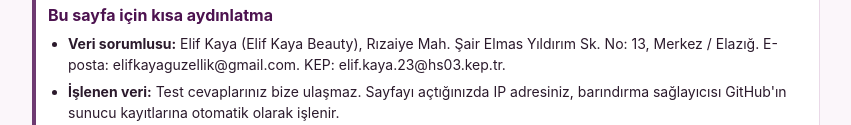
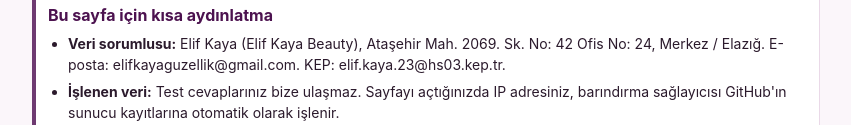
Before and after one commit to pakiahmet78/cildinin-hikayesi, a plain HTML site: page index.html in a window 1280 px wide. Shown: the part 2813-2938 px from the top of the page, without its empty margins (214-1065 px from the left). Drawn offline with Linux system fonts and the light colour scheme.

Commit message:
Aydinlatma metni: veri sorumlusu adresi guncellendi (Atasehir Mah.)
Co-Authored-By: Claude Opus 5.5 <noreply@anthropic.com>

```diff
--- a/index.html
+++ b/index.html
@@ -160,7 +160,7 @@ a.dugme:hover{background:var(--mur2)}
   </ul>
   <h2>Bu sayfa için kısa aydınlatma</h2>
   <ul>
-   <li><b>Veri sorumlusu:</b> Elif Kaya (Elif Kaya Beauty), Rızaiye Mah. Şair Elmas Yıldırım Sk. No: 13, Merkez / Elazığ. E-posta: elifkayaguzellik@gmail.com. KEP: elif.kaya.23@hs03.kep.tr.</li>
+   <li><b>Veri sorumlusu:</b> Elif Kaya (Elif Kaya Beauty), Ataşehir Mah. 2069. Sk. No: 42 Ofis No: 24, Merkez / Elazığ. E-posta: elifkayaguzellik@gmail.com. KEP: elif.kaya.23@hs03.kep.tr.</li>
    <li><b>İşlenen veri:</b> Test cevaplarınız bize ulaşmaz. Sayfayı açtığınızda IP adresiniz, barındırma sağlayıcısı GitHub'ın sunucu kayıtlarına otomatik olarak işlenir.</li>
    <li><b>Amaç:</b> Sayfanın güvenli biçimde sunulması. Bu kayıt, sayfanın size gösterilebilmesi için gerekli teknik bir işlemdir.</li>
    <li><b>Hukuki sebep:</b> Site güvenliği için meşru menfaatimiz (KVKK m.5/2-f); sitemizin Gizlilik ve KVKK metnindeki site güvenliği maddesiyle aynıdır.</li>
```
